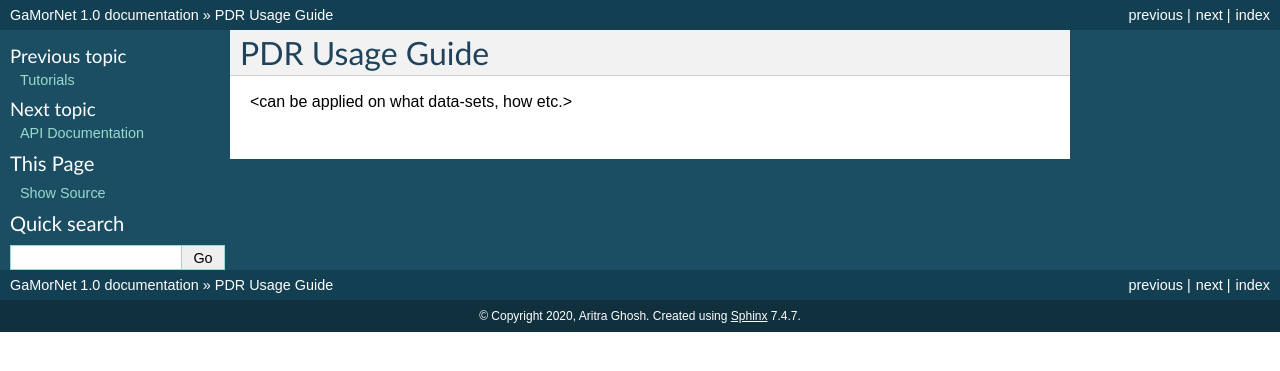
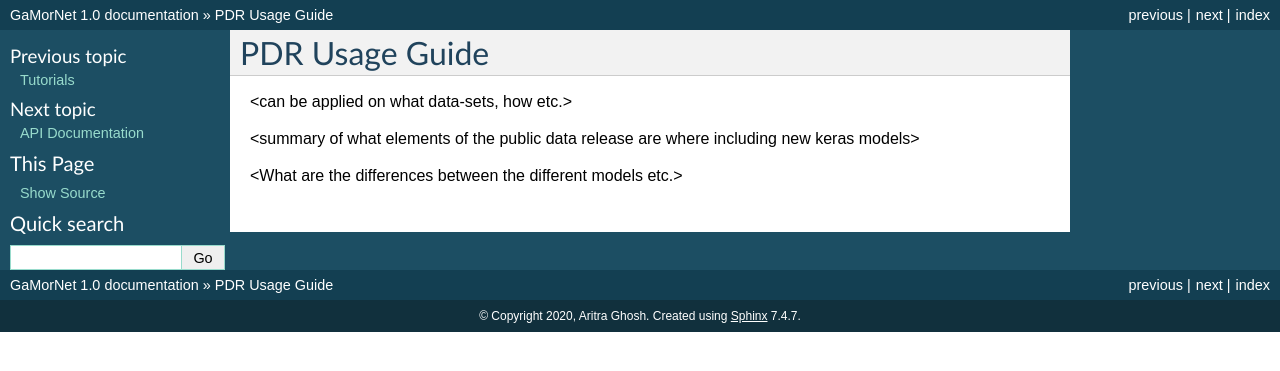
Before and after one commit to aritraghsh09/GaMorNet, a Sphinx documentation site: the page built from docs/source/usage_guide.rst, in a window 1280 px wide. Shown: the top 371 px of the page. Built offline with Sphinx 7.4.7, drawn with Linux system fonts in a browser that asks for light colours.

Commit message:
cosmetic changes

```diff
--- a/docs/source/index.rst
+++ b/docs/source/index.rst
@@ -87,7 +87,6 @@ If you have spotted a bug in the code/documentation or you want to propose a new
 
 .. toctree::
    :maxdepth: 2
-   :caption: Contents
    :hidden:
 
    self
--- a/docs/source/usage_guide.rst
+++ b/docs/source/usage_guide.rst
@@ -4,3 +4,8 @@ PDR Usage Guide
 ===============
 
 <can be applied on what data-sets, how etc.>
+
+
+<summary of what elements of the public data release are where including new keras models>
+
+<What are the differences between the different models etc.>
```
